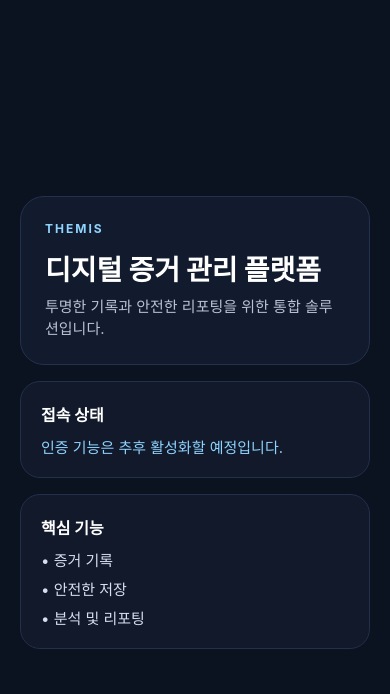
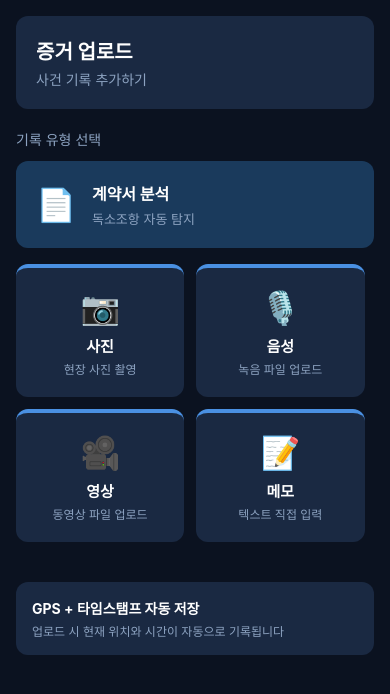
Before and after one commit to gye0me/themis, a React Native app: screen / in a window 390 px wide. Shown: the top 694 px of the page. Built offline with nearby package versions, Linux system fonts and the light colour scheme.

Commit message:
feat: 증거 업로드 화면 기초 UI 완성

```diff
--- a/src/App.jsx
+++ b/src/App.jsx
@@ -1,12 +1,11 @@
-
 import { SafeAreaView, StyleSheet } from 'react-native'
 import { StatusBar } from 'expo-status-bar'
-import { HomeScreen } from './screens/HomeScreen'
+import { EvidenceUploadScreen } from './screens/EvidenceUploadScreen'
 
 function App() {
   return (
     <SafeAreaView style={styles.safeArea}>
-      <HomeScreen />
+      <EvidenceUploadScreen />
       <StatusBar style="light" />
     </SafeAreaView>
   )
--- /dev/null
+++ b/src/screens/EvidenceUploadScreen.jsx
@@ -0,0 +1,158 @@
+import { View, Text, TouchableOpacity, StyleSheet, ScrollView } from 'react-native'
+
+export function EvidenceUploadScreen() {
+  return (
+    <ScrollView style={styles.container}>
+      {/* 헤더 */}
+      <View style={styles.header}>
+        <Text style={styles.headerTitle}>증거 업로드</Text>
+        <Text style={styles.headerSubtitle}>사건 기록 추가하기</Text>
+      </View>
+
+      {/* 기록 유형 선택 */}
+      <Text style={styles.sectionTitle}>기록 유형 선택</Text>
+
+      {/* 계약서 분석 큰 카드 */}
+      <TouchableOpacity style={styles.contractCard}>
+        <Text style={styles.contractIcon}>📄</Text>
+        <View>
+          <Text style={styles.contractTitle}>계약서 분석</Text>
+          <Text style={styles.contractDesc}>독소조항 자동 탐지</Text>
+        </View>
+      </TouchableOpacity>
+
+      {/* 4개 카드 그리드 */}
+      <View style={styles.cardGrid}>
+        <TouchableOpacity style={styles.uploadCard}>
+          <Text style={styles.cardIcon}>📷</Text>
+          <Text style={styles.cardTitle}>사진</Text>
+          <Text style={styles.cardDesc}>현장 사진 촬영</Text>
+        </TouchableOpacity>
+
+        <TouchableOpacity style={styles.uploadCard}>
+          <Text style={styles.cardIcon}>🎙️</Text>
+          <Text style={styles.cardTitle}>음성</Text>
+          <Text style={styles.cardDesc}>녹음 파일 업로드</Text>
+        </TouchableOpacity>
+
+        <TouchableOpacity style={styles.uploadCard}>
+          <Text style={styles.cardIcon}>🎥</Text>
+          <Text style={styles.cardTitle}>영상</Text>
+          <Text style={styles.cardDesc}>동영상 파일 업로드</Text>
+        </TouchableOpacity>
+
+        <TouchableOpacity style={styles.uploadCard}>
+          <Text style={styles.cardIcon}>📝</Text>
+          <Text style={styles.cardTitle}>메모</Text>
+          <Text style={styles.cardDesc}>텍스트 직접 입력</Text>
+        </TouchableOpacity>
+      </View>
+
+      {/* GPS 안내 */}
+      <View style={styles.gpsNotice}>
+        <Text style={styles.gpsTitle}>GPS + 타임스탬프 자동 저장</Text>
+        <Text style={styles.gpsDesc}>
+          업로드 시 현재 위치와 시간이 자동으로 기록됩니다
+        </Text>
+      </View>
+    </ScrollView>
+  )
+}
+
+const styles = StyleSheet.create({
+  container: {
+    flex: 1,
+    backgroundColor: '#0b1220',
+    padding: 16,
+  },
+  header: {
+    backgroundColor: '#1a2942',
+    padding: 20,
+    borderRadius: 12,
+    marginBottom: 20,
+  },
+  headerTitle: {
+    color: 'white',
+    fontSize: 20,
+    fontWeight: 'bold',
+    marginBottom: 4,
+  },
+  headerSubtitle: {
+    color: '#8da3c1',
+    fontSize: 14,
+  },
+  sectionTitle: {
+    color: '#8da3c1',
+    fontSize: 14,
+    marginBottom: 12,
+  },
+  contractCard: {
+    backgroundColor: '#1a3a5c',
+    padding: 20,
+    borderRadius: 12,
+    flexDirection: 'row',
+    alignItems: 'center',
+    gap: 16,
+    marginBottom: 16,
+  },
+  contractIcon: {
+    fontSize: 32,
+  },
+  contractTitle: {
+    color: 'white',
+    fontSize: 16,
+    fontWeight: 'bold',
+    marginBottom: 4,
+  },
+  contractDesc: {
+    color: '#8da3c1',
+    fontSize: 13,
+  },
+  cardGrid: {
+    flexDirection: 'row',
+    flexWrap: 'wrap',
+    gap: 12,
+    marginBottom: 20,
+  },
+  uploadCard: {
+    backgroundColor: '#1a2942',
+    padding: 20,
+    borderRadius: 12,
+    width: '47%',
+    alignItems: 'center',
+    borderTopWidth: 4,
+    borderTopColor: '#4a90e2',
+  },
+  cardIcon: {
+    fontSize: 32,
+    marginBottom: 8,
+  },
+  cardTitle: {
+    color: 'white',
+    fontSize: 15,
+    fontWeight: 'bold',
+    marginBottom: 4,
+  },
+  cardDesc: {
+    color: '#8da3c1',
+    fontSize: 12,
+    textAlign: 'center',
+  },
+  gpsNotice: {
+    backgroundColor: '#1a2942',
+    padding: 16,
+    borderRadius: 12,
+    marginTop: 20,
+    marginBottom: 40,
+  },
+  gpsTitle: {
+    color: 'white',
+    fontSize: 14,
+    fontWeight: 'bold',
+    marginBottom: 4,
+  },
+  gpsDesc: {
+    color: '#8da3c1',
+    fontSize: 12,
+  },
+})
```
Also changed, not shown: 1 other file (tests, documents, lock files or other folders).
